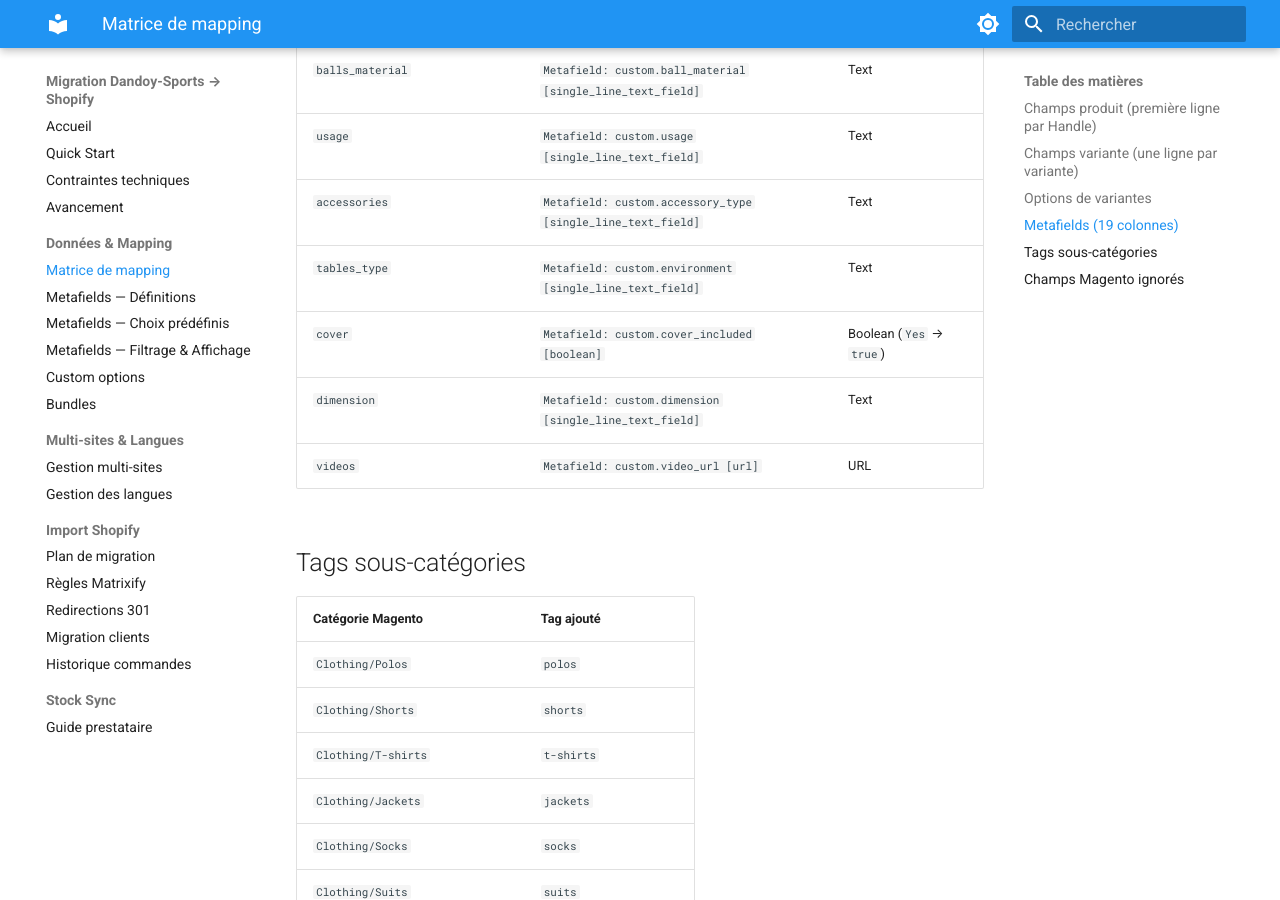
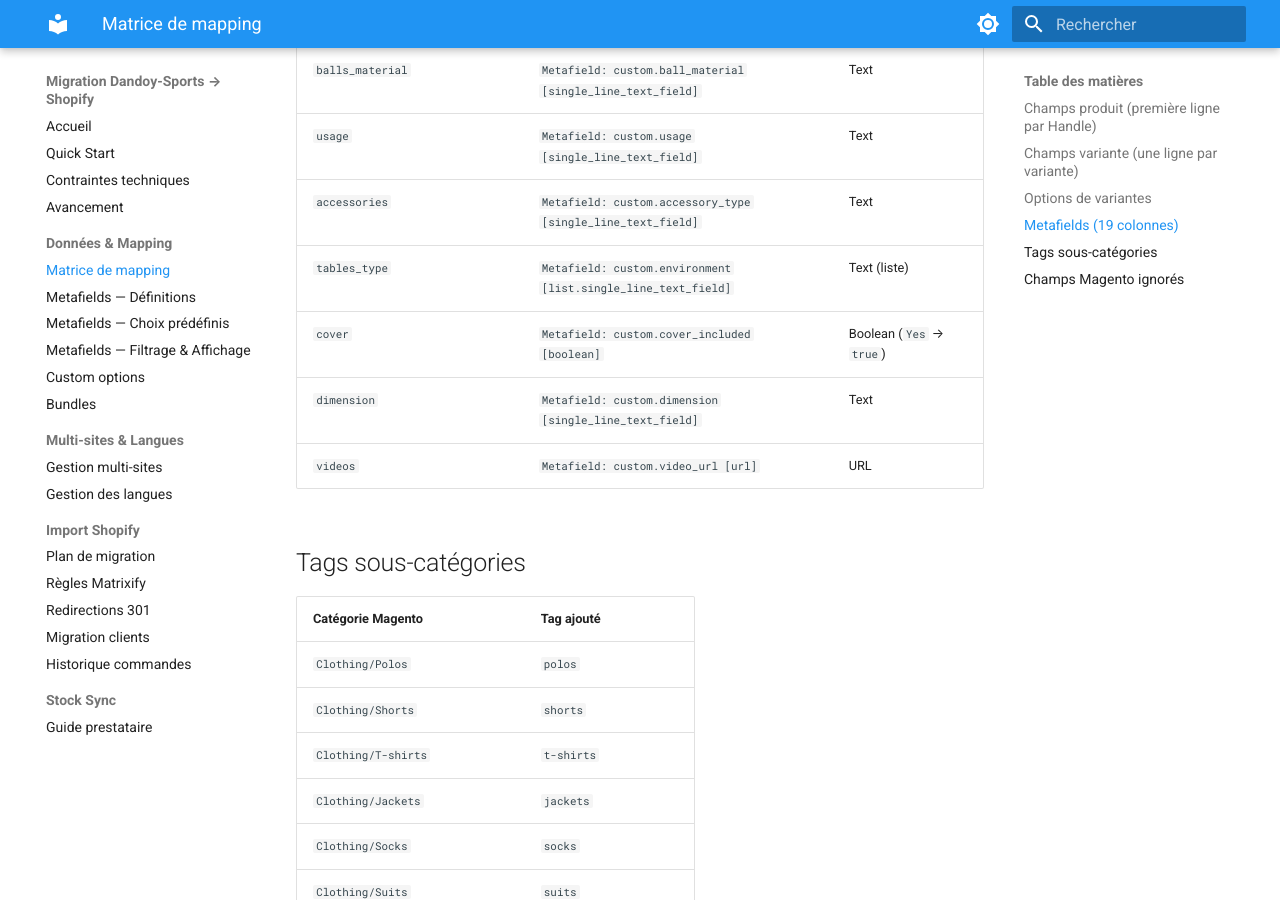
Before and after one commit to Webdigitales/dandoy-migration-2026, an MkDocs documentation site: the page built from 05_DOCS/mapping/matrice.md, in a window 1280 px wide and 900 px high, scrolled down 3498 px. Built offline with MkDocs 1.6.1 and Material for MkDocs 9.7.7, drawn with Linux system fonts in a browser that asks for light colours.

Commit message:
Sync documentation with custom.environment list type change
The docs still described custom.environment as a simple single-line-text
metafield after the script was updated to match the Shopify Admin
definition (list.single_line_text_field, Indoor/Outdoor). Update the type
references in metafields_shopify.md, matrice_data_mapping_products.md and
their 05_DOCS/mapping/ mirrors.

Co-Authored-By: Claude Sonnet 5 <noreply@anthropic.com>

```diff
--- a/05_DOCS/mapping/matrice.md
+++ b/05_DOCS/mapping/matrice.md
@@ -69,7 +69,7 @@ Correspondance complète entre les champs de l'export Magento et les colonnes du
 | `balls_material` | `Metafield: custom.ball_material [single_line_text_field]` | Text |
 | `usage` | `Metafield: custom.usage [single_line_text_field]` | Text |
 | `accessories` | `Metafield: custom.accessory_type [single_line_text_field]` | Text |
-| `tables_type` | `Metafield: custom.environment [single_line_text_field]` | Text |
+| `tables_type` | `Metafield: custom.environment [list.single_line_text_field]` | Text (liste) |
 | `cover` | `Metafield: custom.cover_included [boolean]` | Boolean (`Yes` → `true`) |
 | `dimension` | `Metafield: custom.dimension [single_line_text_field]` | Text |
 | `videos` | `Metafield: custom.video_url [url]` | URL |
```
Also changed, not shown: 02_ANALYSIS_AND_MAPPING/matrice_data_mapping_products.md (+1 -1 lines), 02_ANALYSIS_AND_MAPPING/metafields_shopify.md (+3 -3 lines), 05_DOCS/mapping/metafields-definitions.md (+3 -3 lines).
